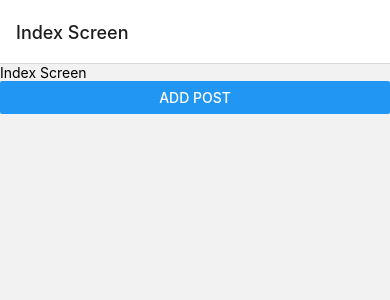
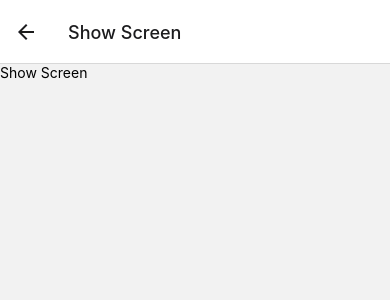
Before and after one commit to DavinderSingh-ds/blog_App_React_Native, a React Native app: screen /ShowSc in a window 390 px wide. Shown: the top 300 px of the page. Built offline with nearby package versions, Linux system fonts and the light colour scheme.

Commit message:
Navigating onClick Post

```diff
--- a/App.js
+++ b/App.js
@@ -3,6 +3,7 @@ import { NavigationContainer } from '@react-navigation/native';
 import { createNativeStackNavigator } from '@react-navigation/native-stack';
 
 import IndexScreen from './src/screens/IndexScreen';
+import ShowScreen from './src/screens/ShowScreen';
 // import { Provider as BlogProvider } from './src/context/BlogContext';
 import { Provider } from './src/context/BlogContext';
 
@@ -19,6 +20,11 @@ const Navigator = () => {
             options={{ title: 'Index Screen' }}
             />
 
+        <Stack.Screen
+            name="ShowSc"
+            component={ShowScreen}
+            options={{ title: 'Show Screen' }}
+            />
       </Stack.Navigator>
 
     </NavigationContainer>
--- a/src/screens/IndexScreen.js
+++ b/src/screens/IndexScreen.js
@@ -6,7 +6,9 @@ import { Feather } from '@expo/vector-icons';
 // import { Context as BlogContext} from '../context/BlogContext';
 // import { Context as ImageContext} from '../context/ImageContext';
 
-const IndexScreen = () => {
+const IndexScreen = ({navigation}) => {
+    // console.log(props);
+
     // const value = useContext(BlogContext);
     const { state, addBlogPost, deleteBlogPost } = useContext(Context);
 
@@ -24,6 +26,9 @@ const IndexScreen = () => {
                 keyExtractor = {(blogPost) => blogPost.title}
                 renderItem = {({ item }) => {
                     return (
+                        // id: item.id tells which post we clicked
+                        <TouchableOpacity onPress={() => navigation.navigate('ShowSc', { id: item.id })}>
+
                             <View style= {styles.row}>
                              <Text style={styles.title}>
                                  {item.title} ,id is :  {item.id}
@@ -31,8 +36,9 @@ const IndexScreen = () => {
                                 <TouchableOpacity onPress={() => deleteBlogPost(item.id)}>
                                   <Feather style={styles.icon} name="trash" />
                                 </TouchableOpacity>
+                            </View>
 
-                        </View>
+                        </TouchableOpacity>
                     );
                 }}
             />
--- /dev/null
+++ b/src/screens/ShowScreen.js
@@ -0,0 +1,12 @@
+import React from 'react';
+import {View, Text, StyleSheet} from 'react-native';
+
+const ShowScreen = () => {
+    return (
+        <View>
+            <Text>Show Screen</Text>
+        </View>
+    );
+};
+
+export default ShowScreen;
```
Lines whose indentation alone changed are shown as unchanged.
